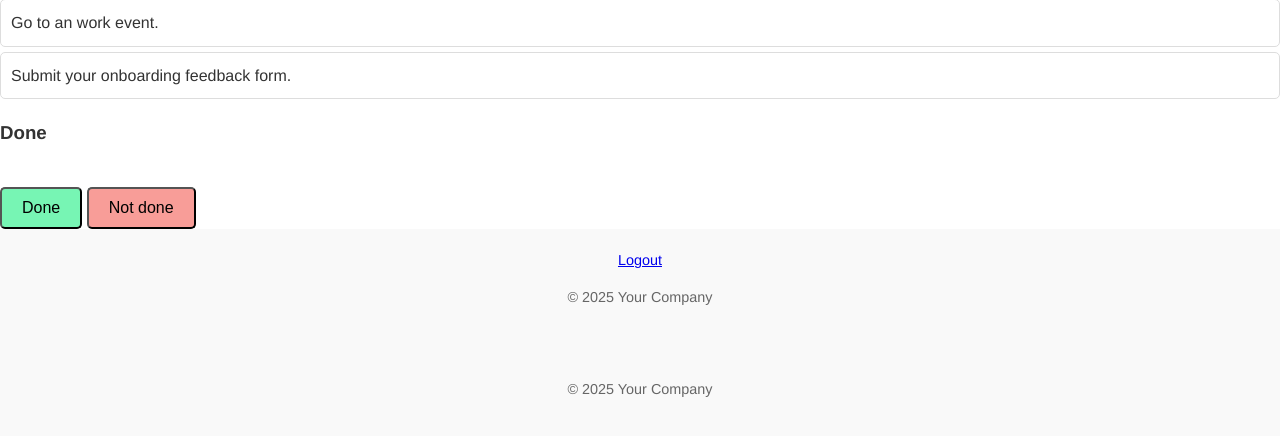
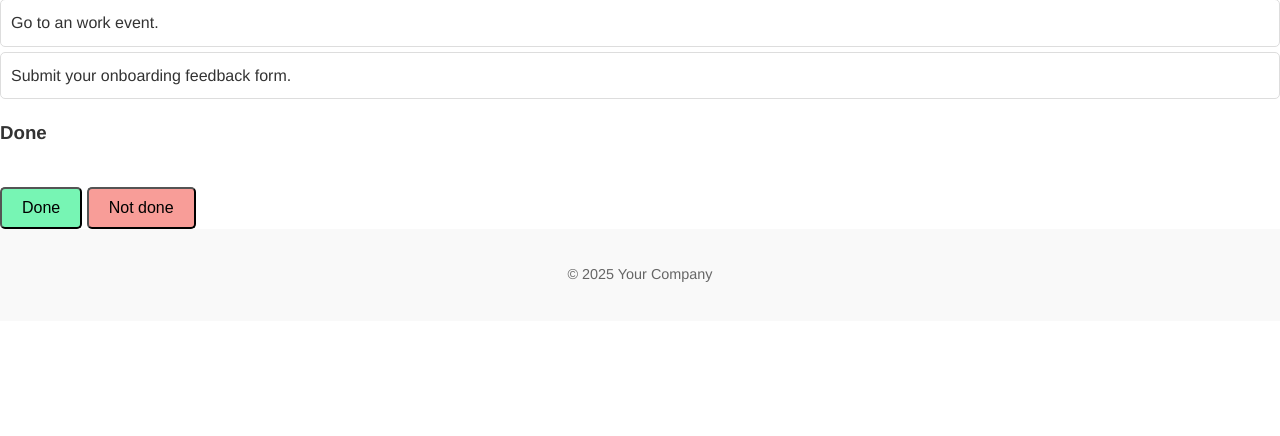
Before and after one commit to LianneKho/flaskapp, a Flask app: page /voortgang in a window 1280 px wide. Shown: the part 1056-1492 px from the top of the page. After the commit the page ends 1338 px from the top, so only its background shows below. Run offline with Flask 3, Linux system fonts and the light colour scheme; the visitor is signed in with stand-in values (Sample User, id 1).

Commit message:
Update app with nieuwe wijzigingen

```diff
--- a/templates/voortgang.html
+++ b/templates/voortgang.html
@@ -68,11 +68,6 @@
             <button id="mark-undone" class="btn-primary">Not done</button>
         </section>
     </main>
-
-    <footer>
-        <a href="{{ url_for('logout') }}" class="button">Logout</a>
-        <p>&copy; 2025 Your Company</p>
-    </footer>
 
     <script>
         const totalTasks = document.querySelectorAll('#todo-list li').length; // Aantal taken in de To-Do lijst
```
Also changed, not shown: progress.py (added).
